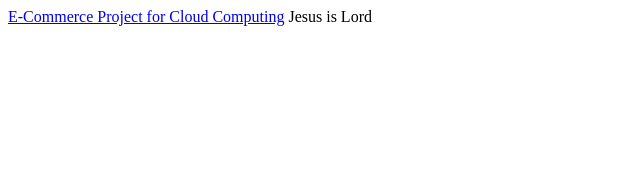
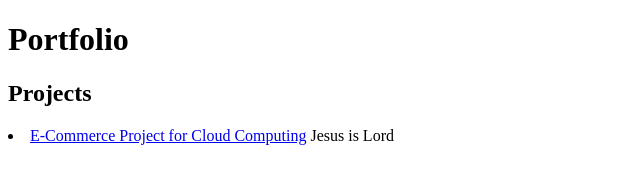
Before and after one commit to Goobriel/GabrielPerez.github.io, a plain HTML site: page index.html in a window 1280 px wide. Shown: the whole page, without its empty margins (0-640 px from the left). Drawn offline with Linux system fonts and the light colour scheme.

Commit message:
Update index.html

```diff
--- a/index.html
+++ b/index.html
@@ -5,8 +5,11 @@
         <title>Gabriels Portfolio</title>
     </head>
     <body>
+        <h1>Portfolio</h1>
+        <h2>Projects</h2>
+        <li>
         <a href = "https://github.com/Goobriel/E-Commerce-Store">E-Commerce Project for Cloud Computing</a>
-
         Jesus is Lord
+        </li>
     </body>
 </html>
```
